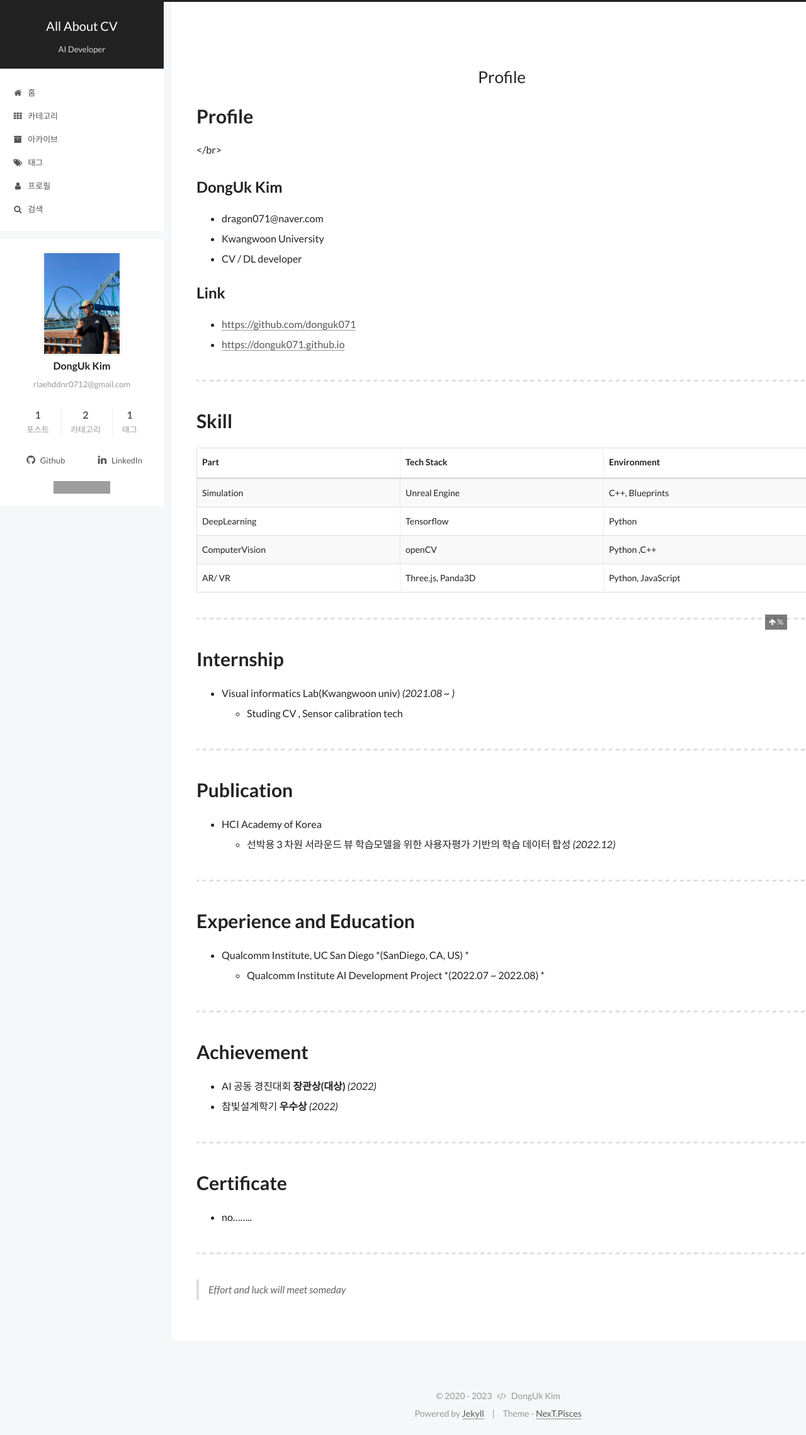
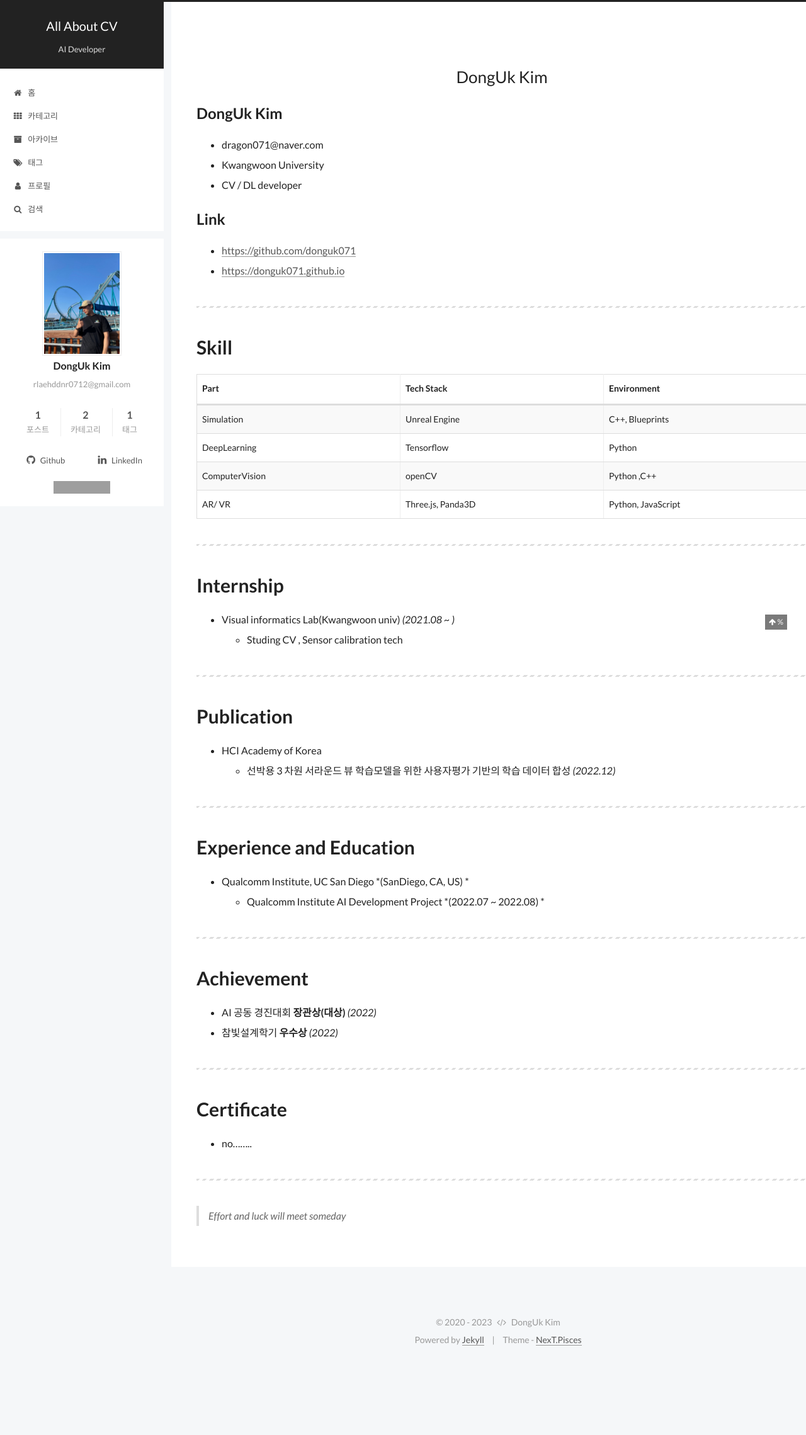
Before and after one commit to donguk071/donguk071.github.io, a Jekyll site: the page built from about/index.md, in a window 1280 px wide. Shown: the whole page at 63% size. Built offline with Jekyll 4.4.1, drawn with Linux system fonts in a browser that asks for light colours; comment, search, counter and statistics services are not loaded; our own code applies the rules of GitHub Pages for plain Markdown files; after the commit the page ends 2162 px from its top, so only the background shows below that; part of the change alters nothing that is shown; grey boxes are pictures that could not be loaded.

Commit message:
key  change

```diff
--- a/_config.yml
+++ b/_config.yml
@@ -431,8 +431,8 @@ changyan:
 # Support for gitalk comments system.
 gitalk:
   enable: true
-  clientID: 82d952b8672781e64d8b
-  clientSecret: 4491fd6e1e0b66352370d6981a7b5bfa4f8cca0e
+  clientID: 5faf5aca9599138deb98
+  clientSecret: 4cfa028d36562fb9b0081ee5d923d54af9d0e33a
   repo: donguk071.github.io
   owner: donguk071
   admin: [donguk071]
--- a/about/index.md
+++ b/about/index.md
@@ -3,9 +3,7 @@ layout: page
 type: about
 ---
 
-## Profile
 
-</br>
 
 ### DongUk Kim
 - dragon071@naver.com
@@ -45,16 +43,16 @@ AR/ VR| Three.js, Panda3D | Python, JavaScript
 
 ## Experience and Education
 
-- Qualcomm Institute, UC San Diego *(SanDiego, CA, US) *
-  - Qualcomm Institute AI Development Project *(2022.07 ~ 2022.08) *
+- Qualcomm Institute, UC San Diego  *(SanDiego, CA, US) *
+  - Qualcomm Institute AI Development Project  *(2022.07 ~ 2022.08) *
 
 
 ---
 
 ## Achievement
 
-- AI 공동 경진대회 **장관상(대상)** *(2022)*
-- 참빛설계학기 **우수상** *(2022)*
+- AI 공동 경진대회    **장관상(대상)** *(2022)*
+- 참빛설계학기    **우수상** *(2022)*
 
 ---
 
```
